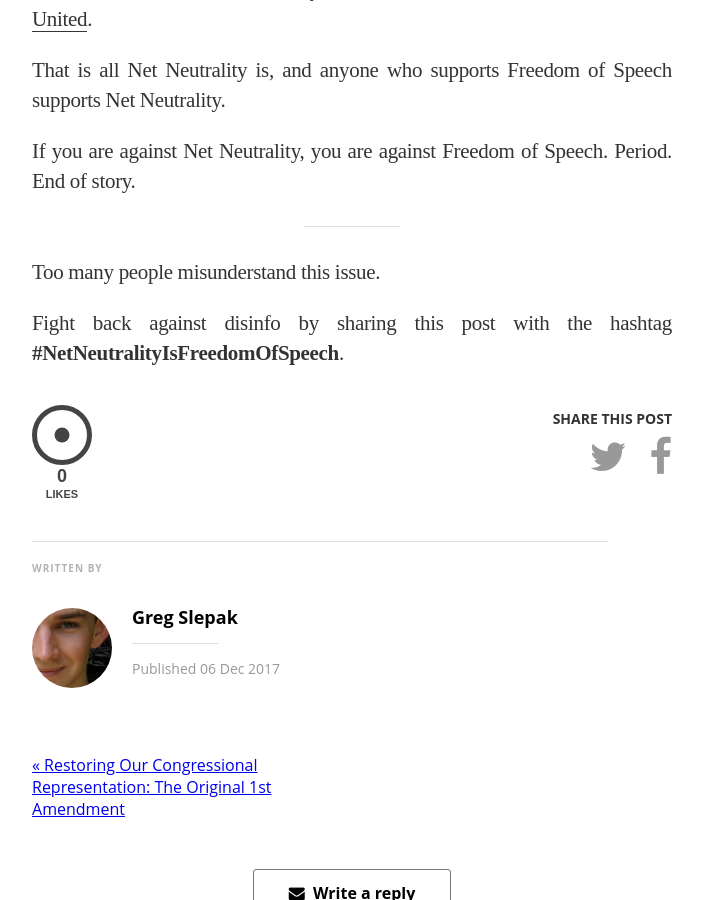
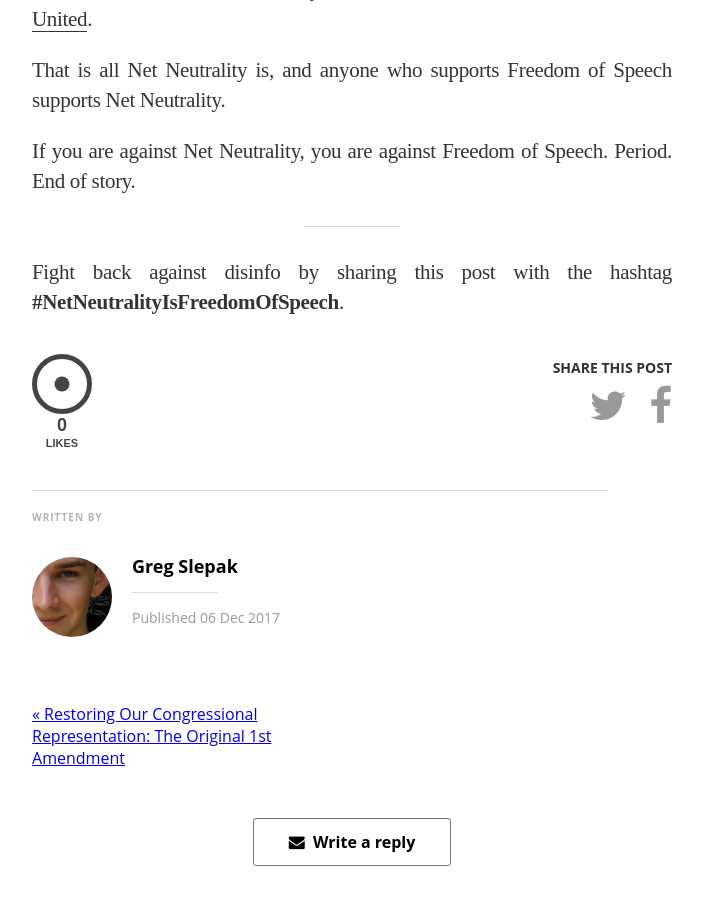
Before and after one commit to voteliquid/blog, a Jekyll site: the page built from _posts/2017-12-06-net-neutrality-is-a-freedom-of-speech-issue-period.md, in a window 1280 px wide and 900 px high, scrolled down 2019 px. Shown: the whole window, without its empty margins (288-991 px from the left). Built offline with Jekyll 4.4.1, drawn with Linux system fonts in a browser that asks for light colours; nearby versions of some CDN libraries; some web fonts are replaced.

Commit message:
Don't normalize misunderstanding about net neutrality

```diff
--- a/_posts/2017-12-06-net-neutrality-is-a-freedom-of-speech-issue-period.md
+++ b/_posts/2017-12-06-net-neutrality-is-a-freedom-of-speech-issue-period.md
@@ -47,6 +47,4 @@ If you are against Net Neutrality, you are against Freedom of Speech. Period. En
 
 ----------
 
-Too many people misunderstand this issue.
-
 Fight back against disinfo by sharing this post with the hashtag **#NetNeutralityIsFreedomOfSpeech**.
```
